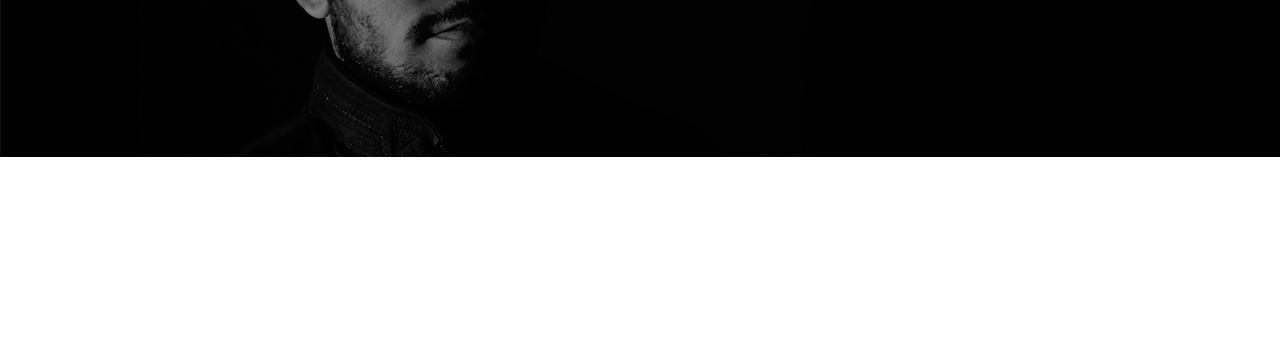
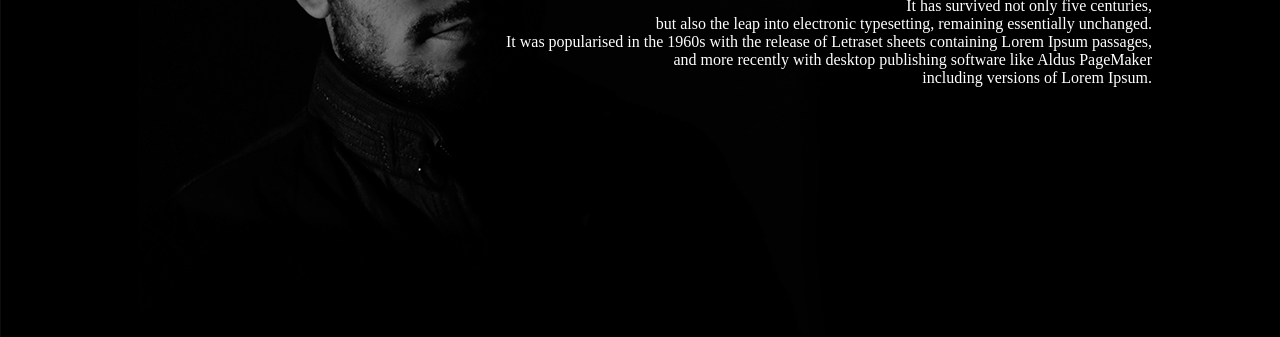
Before and after one commit to Ehtesham1558/Ehtesham1558.github.io, a plain HTML site: page index.html in a window 1280 px wide. Shown: the part 486-823 px from the top of the page. Before the commit the page ends 800 px from the top, so only its background shows below. Drawn offline with Linux system fonts and the light colour scheme.

Commit message:
Banner Contents

```diff
--- a/css/style.css
+++ b/css/style.css
@@ -62,7 +62,7 @@ body{
 }
 
 .banner{
-	padding: 160px 0px;
+	padding: 250px 0px;
 }
 
 .bnr_content h2{
```
